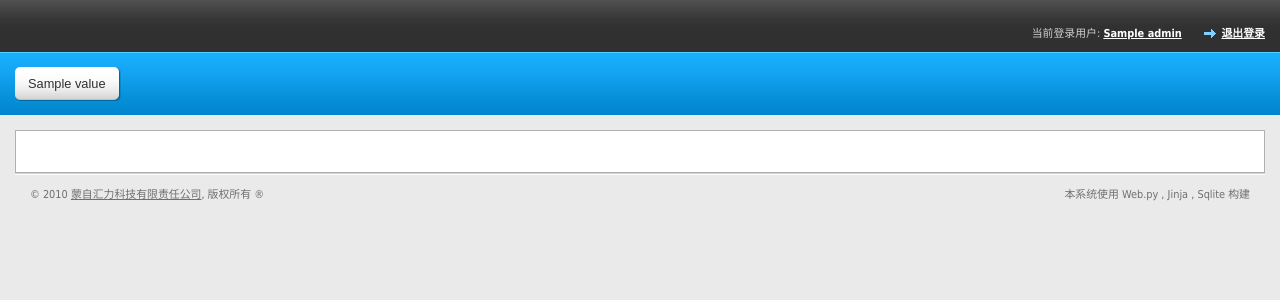
After one commit to enzoyang/is, a Python web app: template src/templates/account/base.html in a window 1280 px wide. The commit adds this page. Shown: the top 300 px of the page. Run offline with Jinja, Linux system fonts and the light colour scheme; the template is opened without the code that fills it: most values are stand-ins (such as "Sample title", 1, 10 or a date in 2020).

Commit message:
用户登录注销完成。

```diff
--- /dev/null
+++ b/src/templates/account/base.html
@@ -0,0 +1,48 @@
+<!DOCTYPE html PUBLIC "-//W3C//DTD XHTML 1.0 Strict//EN" "http://www.w3.org/TR/xhtml1/DTD/xhtml1-strict.dtd">
+<html xmlns="http://www.w3.org/1999/xhtml" xml:lang="en" lang="en">
+<head>
+<title>{% block title %}{% endblock %}-综合信息管理平台</title>
+<meta http-equiv="content-type" content="text/html; charset=utf-8" />
+<link rel="stylesheet" media="screen,projection" type="text/css" href="/static/css/reset.css" />
+<link rel="stylesheet" media="screen,projection" type="text/css" href="/static/css/main.css" />
+<link rel="stylesheet" media="screen,projection" type="text/css" href="/static/css/1col.css" title="1col" />
+<!--[if lte IE 6]><link rel="stylesheet" media="screen,projection" type="text/css" href="/static/css/main-ie6.css" /><![endif]-->
+<link rel="stylesheet" media="screen,projection" type="text/css" href="/static/css/style.css" />
+<link rel="stylesheet" media="screen,projection" type="text/css" href="/static/css/mystyle.css" />
+<script type="text/javascript" src="/static/js/jquery.js"></script>
+
+</head>
+<body>
+<div id="main">
+  <!-- Tray -->
+  <div id="tray" class="box">
+    <p class="f-left box"><h2>{% block slogan %}{% endblock %}</h2></p>
+    <p class="f-right">当前登录用户: <strong><a href="#">{{ admin }}</a></strong> &nbsp;&nbsp;&nbsp;&nbsp;&nbsp; <strong><a href="/admin/logout/" id="logout">退出登录</a></strong></p>
+  </div>
+  <!--  /tray -->
+  <hr class="noscreen" />
+  <!-- Menu -->
+  <div id="menu" class="box">
+    <ul class="box">
+	{% for href,value in links:%}
+      <li><a href="{{href}}"><span>{{value}}</span></a></li>
+      {% endfor %}
+    </ul>
+  </div>
+  <hr class="noscreen" />
+  <div id="cols" class="box">
+    <hr class="noscreen" />
+    <div id="content" class="box">
+     {% block content %}{% endblock %}
+  </div>
+  <hr class="noscreen" />
+  <!-- Footer -->
+  <div id="footer" class="box">
+    <p class="f-left">&copy; 2010 <a href="#">蒙自汇力科技有限责任公司</a>, 版权所有 &reg;</p>
+    <p class="f-right">本系统使用 Web.py , Jinja , Sqlite 构建</p>
+  </div>
+  <!-- /footer -->
+</div>
+<!-- /main -->
+</body>
+</html>
```
Also changed, not shown: src/account.py (+13 -6 lines), src/templates/account/login.html (+19 -18 lines), src/data/session.db.
